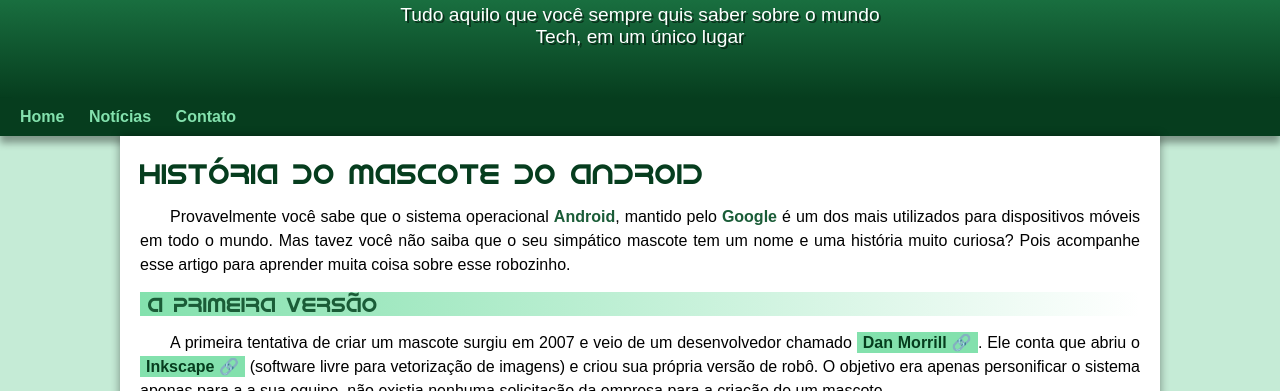
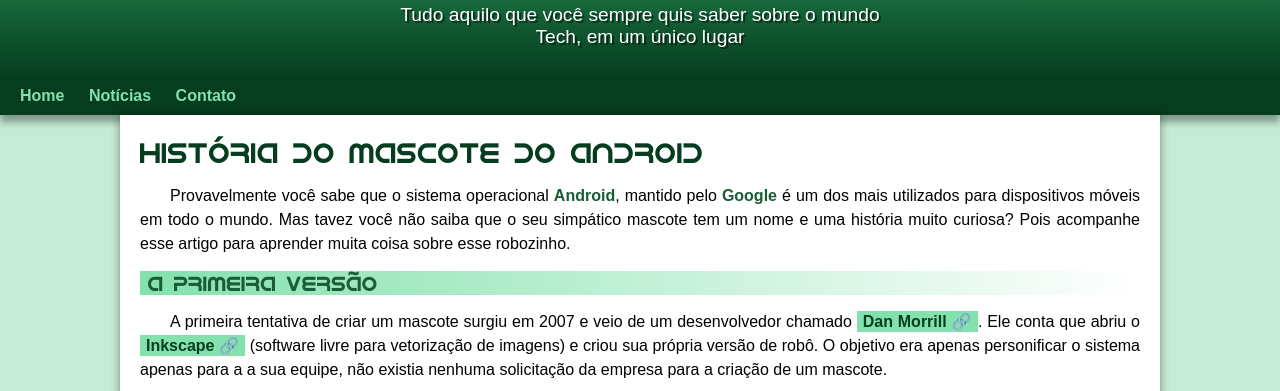
Before and after one commit to jesserferreira/projeto-android, a plain HTML site: page index.html in a window 1280 px wide. Shown: the part 113-504 px from the top of the page. Drawn offline with Linux system fonts and the light colour scheme.

Commit message:
alteração padding de 50px para 20px

```diff
--- a/style/style.css
+++ b/style/style.css
@@ -66,7 +66,7 @@ header > p {
     padding-right: 10px;
     padding-left: 10px;
     margin: auto;
-    padding-bottom: 50px;
+    padding-bottom: 20px;
     text-shadow: 2px 2px 0px rgba(0, 0, 0, 0.5);
 }
 
```
